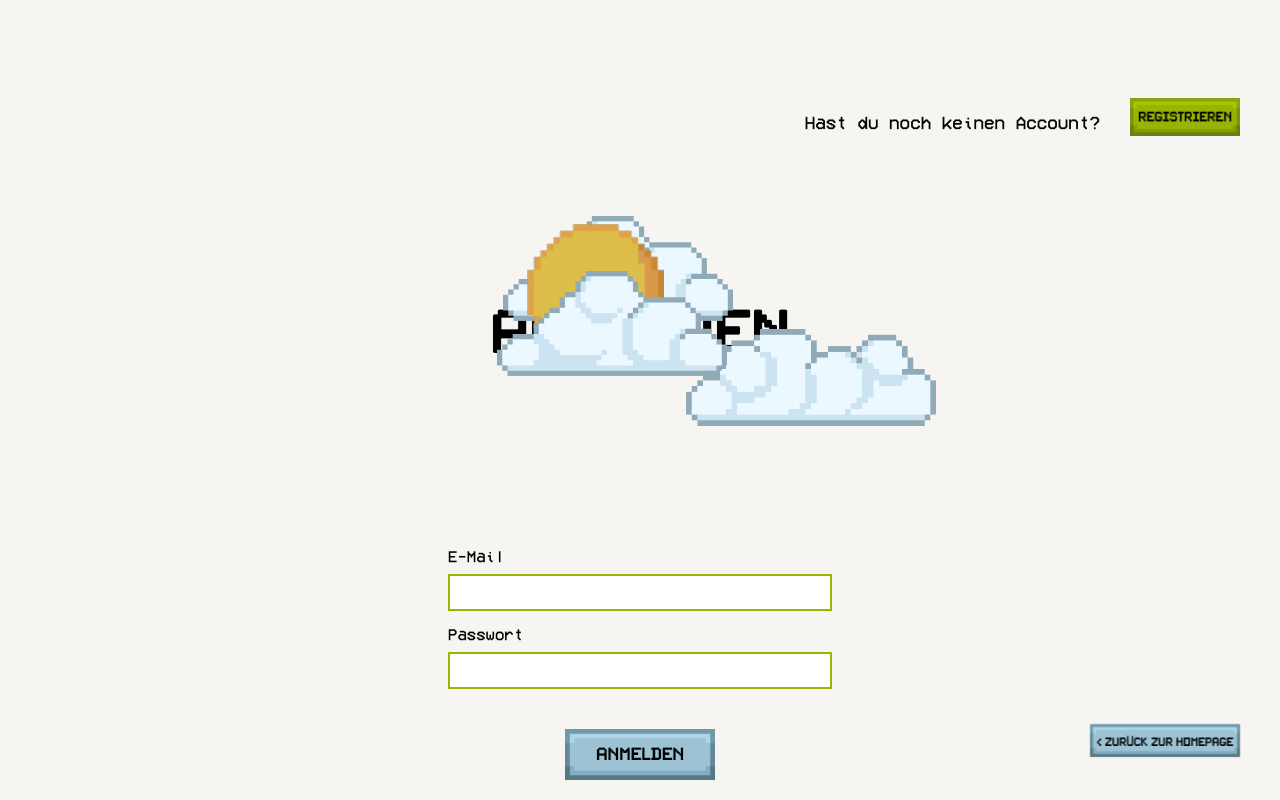
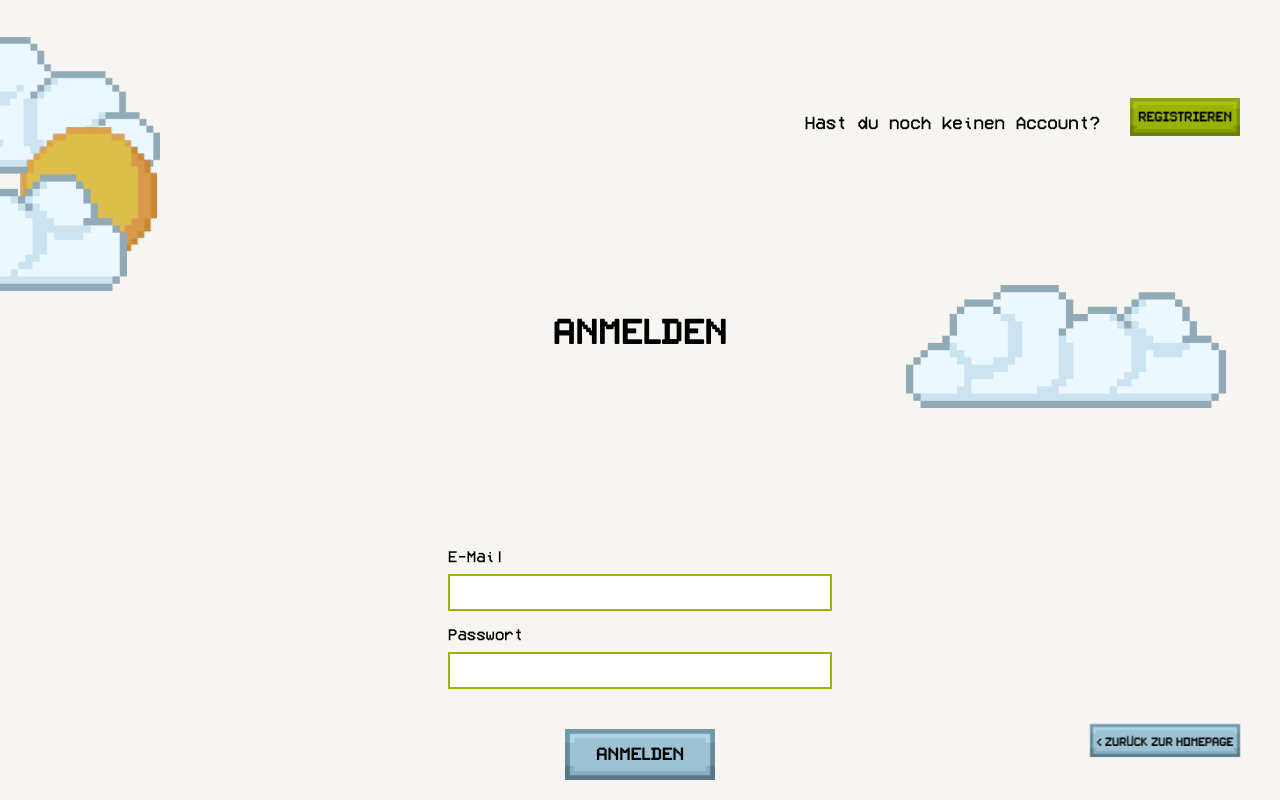
Before and after one commit to linguExplorer/linguExplorer, a Vue app in the folder webpage/: page /anmelden in a window 1280 px wide. Built offline with nearby package versions, Linux system fonts and the light colour scheme.

Commit message:
fehler beheben

```diff
--- a/webpage/src/pages/Anmelden.vue
+++ b/webpage/src/pages/Anmelden.vue
@@ -10,11 +10,11 @@
                 </button>
             </div>
         </div>
-        <div class="welcome-container">
+        <div class="anmelde-container">
             <img src="@/assets/xx_Images/xx_Images/cloud.png" alt="Wolke" class="left-cloud-top" />
-            <img src="@/assets/xx_Images/xx_Images/cloud.png" alt="Wolke" class="left-cloud-bottom" />
+            <img src="@/assets/xx_Images/xx_Images/Cloud2.png" alt="Wolke" class="left-cloud-bottom" />
             <img src="@/assets/xx_Images/xx_Images/sun.png" alt="Sonne" class="sun-image" />
-            <img src="@/assets/xx_Images/xx_Images/Cloud2.png" alt="Wolke" class="right-cloud" />
+            <img src="@/assets/xx_Images/xx_Images/Cloud2.png" alt="Wolke" class="right-cloud-middle" />
             <div class="welcome-text">
                 <h1>Anmelden</h1>
             </div>
--- a/webpage/src/pages/Registrieren.vue
+++ b/webpage/src/pages/Registrieren.vue
@@ -11,11 +11,11 @@
             </div>
         </div>
 
-        <div class="welcome-container">
-            <img src="@/assets/xx_Images/xx_Images/cloud.png" alt="Wolke" class="left-cloud-top" />
-            <img src="@/assets/xx_Images/xx_Images/cloud.png" alt="Wolke" class="left-cloud-bottom" />
-            <img src="@/assets/xx_Images/xx_Images/sun.png" alt="Sonne" class="sun-image" />
-            <img src="@/assets/xx_Images/xx_Images/Cloud2.png" alt="Wolke" class="right-cloud" />
+        <div class="registrier-container">
+            <img src="@/assets/xx_Images/xx_Images/cloud.png" alt="Wolke" class="left-cloud-top-r" />
+            <img src="@/assets/xx_Images/xx_Images/cloud.png" alt="Wolke" class="left-cloud-bottom-r" />
+            <img src="@/assets/xx_Images/xx_Images/sun.png" alt="Sonne" class="sun-image-r" />
+            <img src="@/assets/xx_Images/xx_Images/Cloud2.png" alt="Wolke" class="right-cloud-r" />
             <div class="welcome-text">
                 <h1>Registrieren</h1>
             </div>
--- a/webpage/src/pages/Spielbeschreibung.vue
+++ b/webpage/src/pages/Spielbeschreibung.vue
@@ -13,13 +13,13 @@
     <div class="container">
 
       <div class="welcome-container">
-        <img src="@/assets/xx_Images/xx_Images/sun.png" alt="Sonne" class="sun-image" />
-        <img src="@/assets/xx_Images/xx_Images/cloud.png" alt="Wolke" class="left-cloud" />
+        <img src="@/assets/xx_Images/xx_Images/sun.png" alt="Sonne" class="sun-image-s" />
+        <img src="@/assets/xx_Images/xx_Images/cloud.png" alt="Wolke" class="left-cloud-s" />
         <div class="welcome-text">
           <h1>Willkommen</h1>
           <h1>zu</h1>
         </div>
-        <img src="@/assets/xx_Images/xx_Images/Cloud2.png" alt="Wolke" class="right-cloud" />
+        <img src="@/assets/xx_Images/xx_Images/Cloud2.png" alt="Wolke" class="right-cloud-s" />
       </div>
 
       <div class="linguexplorer-logo">
--- a/webpage/src/styles/Anmelden.css
+++ b/webpage/src/styles/Anmelden.css
@@ -1,9 +1,4 @@
-@font-face {
-    font-family: 'VCR OSD Mono';
-    src: url('@/assets/fonts/vcr_osd_mono/VCR_OSD_MONO_1.001.ttf') format('truetype');
-    font-weight: normal;
-    font-style: normal;
-}
+
 
 .page-wrapper {
     background-color: #f6f5f1;
@@ -52,7 +47,7 @@
     height: auto;
 }
 
-.welcome-container {
+.anmelde-container {
     display: flex;
     align-items: flex-end;
     justify-content: center;
@@ -60,43 +55,42 @@
     position: relative;
 }
 
-/* Wolkenstile */
-.sun-image {
-    width: 100px;
+/* sonne */
+.anmelde-container .sun-image {
+    width: 137px;
     height: auto;
     position: absolute;
-    left: 10%;
-    bottom: 50%;
-    z-index: 1;
-}
+    left: -300%;
+    top: -370%;
+  }
 
 /* Obere Wolke links */
-.left-cloud-top {
-    width: 230px;
+.anmelde-container .left-cloud-top {
+    width: 300px;
     height: auto;
     position: absolute;
-    left: 5%;
-    bottom: 70%;
+    left: -390%;
+    top: -550%;
     z-index: 0;
 }
 
 /* Untere Wolke links */
-.left-cloud-bottom {
-    width: 230px;
+.anmelde-container .left-cloud-bottom {
+    width: 320px;
     height: auto;
     position: absolute;
-    left: 3%;
-    bottom: 0%;
+    left: -420%;
+    top: -290%;
     z-index: 2;
 }
 
 /* Rechte Wolke */
-.right-cloud {
-    width: 230px;
+.anmelde-container .right-cloud-middle {
+    width: 320px;
     height: auto;
     position: absolute;
-    right: 10%;
-    bottom: 20%;
+    left: 200%;
+    top: -55%;
 }
 
 /* Welcome Text */
@@ -106,9 +100,9 @@
     align-items: center;
 }
 
-h1 {
+.welcome-text .h1 {
     font-family: 'Pixelsplitter', Arial, sans-serif;
-    font-size: 45px;
+    font-size: 100px;
     color: black;
     margin: 0 10px 10px;
     text-align: center;
@@ -203,3 +197,10 @@ label {
     font-size: 16px;
     margin-top: 5px;
 }
+
+@font-face {
+    font-family: 'VCR OSD Mono';
+    src: url('@/assets/fonts/vcr_osd_mono/VCR_OSD_MONO_1.001.ttf') format('truetype');
+    font-weight: normal;
+    font-style: normal;
+}
--- a/webpage/src/styles/Registrieren.css
+++ b/webpage/src/styles/Registrieren.css
@@ -52,7 +52,7 @@
     height: auto;
 }
 
-.welcome-container {
+.registrier-container {
     display: flex;
     align-items: flex-end;
     justify-content: center;
@@ -61,7 +61,7 @@
 }
 
 /* Wolkenstile */
-.sun-image {
+.sun-image-r {
     width: 100px;
     height: auto;
     position: absolute;
@@ -71,7 +71,7 @@
 }
 
 /* Obere Wolke links */
-.left-cloud-top {
+.left-cloud-top-r {
     width: 230px;
     height: auto;
     position: absolute;
@@ -81,7 +81,7 @@
 }
 
 /* Untere Wolke links */
-.left-cloud-bottom {
+.left-cloud-bottom-r {
     width: 230px;
     height: auto;
     position: absolute;
@@ -91,7 +91,7 @@
 }
 
 /* Rechte Wolke */
-.right-cloud {
+.right-cloud-r {
     width: 230px;
     height: auto;
     position: absolute;
--- a/webpage/src/styles/Spielbeschreibung.css
+++ b/webpage/src/styles/Spielbeschreibung.css
@@ -39,17 +39,17 @@
   }
 
   /* Sun behind the left cloud */
-  .welcome-container .sun-image {
+  .sun-image-s {
     width: 137px;
     height: auto;
     position: absolute;
-    left: 13%;
-    bottom: 20%;
+    left: 12%;
+    top: 9%;
     z-index: 0;
   }
 
   /* Left Cloud */
-  .left-cloud {
+  .left-cloud-s {
     width: 250px;
     height: auto;
     position: absolute;
@@ -58,7 +58,7 @@
   }
 
   /* Right Cloud */
-  .welcome-container .right-cloud {
+  .welcome-container .right-cloud-s {
     width: 250px;
     height: auto;
     position: absolute;
@@ -226,17 +226,19 @@
     z-index: 0;
   }
 
+  .image-between{
+    display: flex;
+    align-items: center;
+    justify-content: center;
+  }
+
+  /*logo zwischen "was ist" "?*/
   .between-image {
     margin: 0 10px;
     height: 50px;
     width: auto;
   }
 
-  .image-between{
-    display: flex;
-    align-items: center;
-    justify-content: center;
-  }
 
 
   /*---font---*/
```
